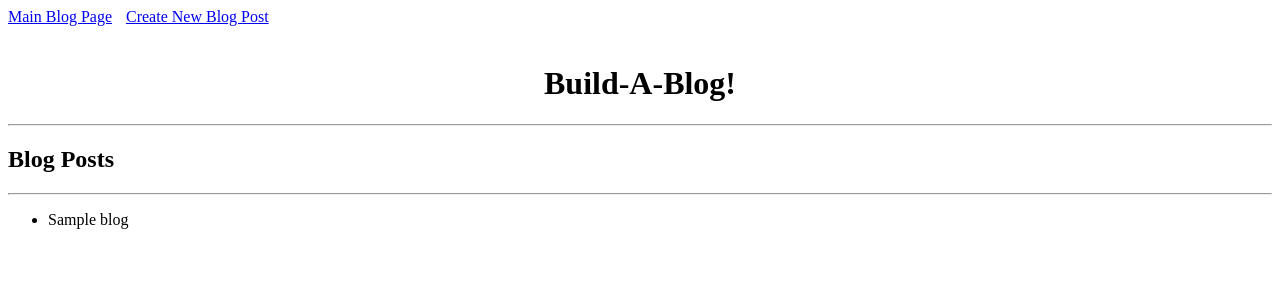
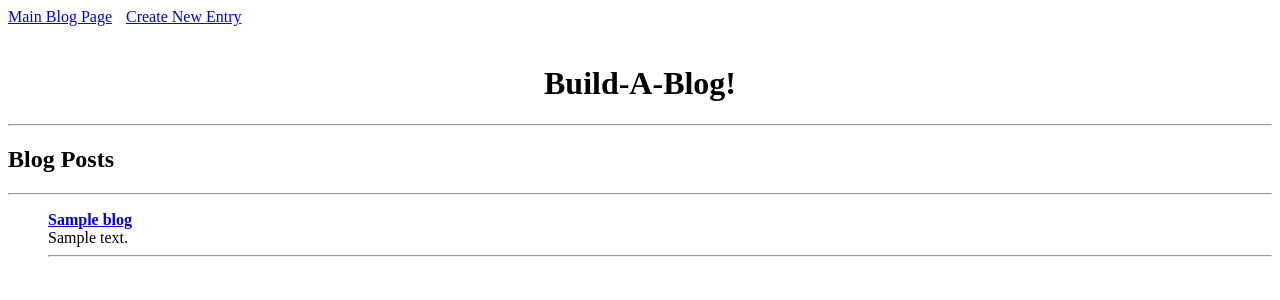
Before and after one commit to Lej0009/blogz, a Flask app: template templates/blogs.html in a window 1280 px wide. Shown: the top 300 px of the page. Run offline with Flask 2, Linux system fonts and the light colour scheme; the template is opened without the code that fills it: most values are stand-ins (such as "Sample title", 1, 10 or a date in 2020); data that the repository does not hold is empty.

Commit message:
add dynamic links to the blog title on main page

```diff
--- a/main.py
+++ b/main.py
@@ -13,35 +13,23 @@ class Blog(db.Model):
     id = db.Column(db.Integer, primary_key=True)
     name = db.Column(db.String(120))
     body = db.Column(db.String(800))
-    completed = db.Column(db.Boolean)
+
 
 
     def __init__(self, blog, blogbody):
         self.name=blog
-        self.blogbody=blogbody
-        self.completed=False
-
+        self.body=blogbody
 
 @app.route('/', methods=['POST', 'GET'])
 def index():
 
 
-    blogs = Blog.query.filter_by(completed=False).all()
-    completed_blogs = Blog.query.filter_by(completed=True).all()
+    blogs = Blog.query.all()
+
     return render_template('blogs.html',title="Build-A-Blog!",
-        completed_blogs=completed_blogs)
+        blogs=blogs)
 
 
-# @app.route('/delete-blog', methods=['POST'])
-# def delete_blog():
-
-#     blog_id = int(request.form['blog-id'])
-#     blog = Blog.query.get(blog_id)
-#     blog.completed = True
-#     db.session.add(blog)
-#     db.session.commit()
-
-#     return redirect('/')
 
 @app.route('/newblog', methods=['POST', 'GET'])
 def new_blog():
--- a/templates/blogs.html
+++ b/templates/blogs.html
@@ -1,6 +1,6 @@
 {% extends "base.html" %} {% block content %}
 <a href='/' style='margin-right: 10px;'>Main Blog Page</a>
-<a href='/newblog'>Create New Blog Post</a><br><br>
+<a href='/newblog'>Create New Entry</a><br><br>
 
 <h1 style="text-align: center;">Build-A-Blog!</h1>
 
@@ -16,10 +16,13 @@
 <p>No blog posts yet</p>
 {% else %} {% endif %}
 
-<ul>
-    {% for blog in completed_blogs %}
-    <li>{{blog.name}}</li>
-    {% endfor %}
+<ul style="list-style: none;">
+    {% for blog in blogs %}
+    <li><strong><a href='./blog?id={{blog.id}}'>{{blog.name}}</a></strong>
+
+        <br>{{blog.body}}
+    </li>
+    <hr /> {% endfor %}
 </ul>
 
 {% endblock %}
--- a/templates/newblog.html
+++ b/templates/newblog.html
@@ -7,13 +7,13 @@
 
 <form method='post'>
     <label>
-            New Blog Post:
+            New Blog Entry:
             <br><br><input type="text" name='blog' placeholder="Blog Title"/>
         </label>
     <label><br><br>
-            <textarea rows="20" cols="70" name="blogbody" placeholder="Enter blog body here..."></textarea>
+            <textarea rows="20" cols="70" name="blogbody" placeholder="Enter blog content here..."></textarea>
         </label><br><br>
-    <input type="submit" value='Add Blog Post' />
+    <input type="submit" value='Add Entry' />
 </form>
 
 
```
